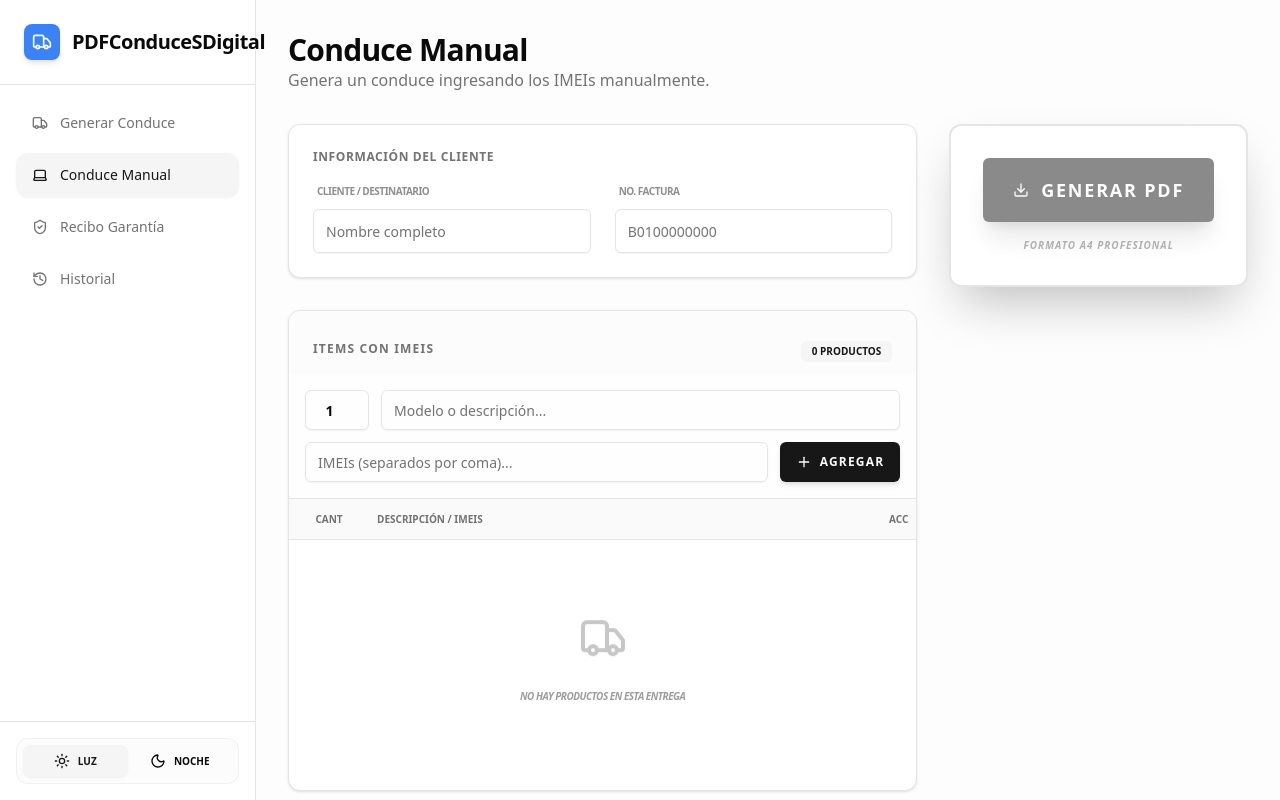
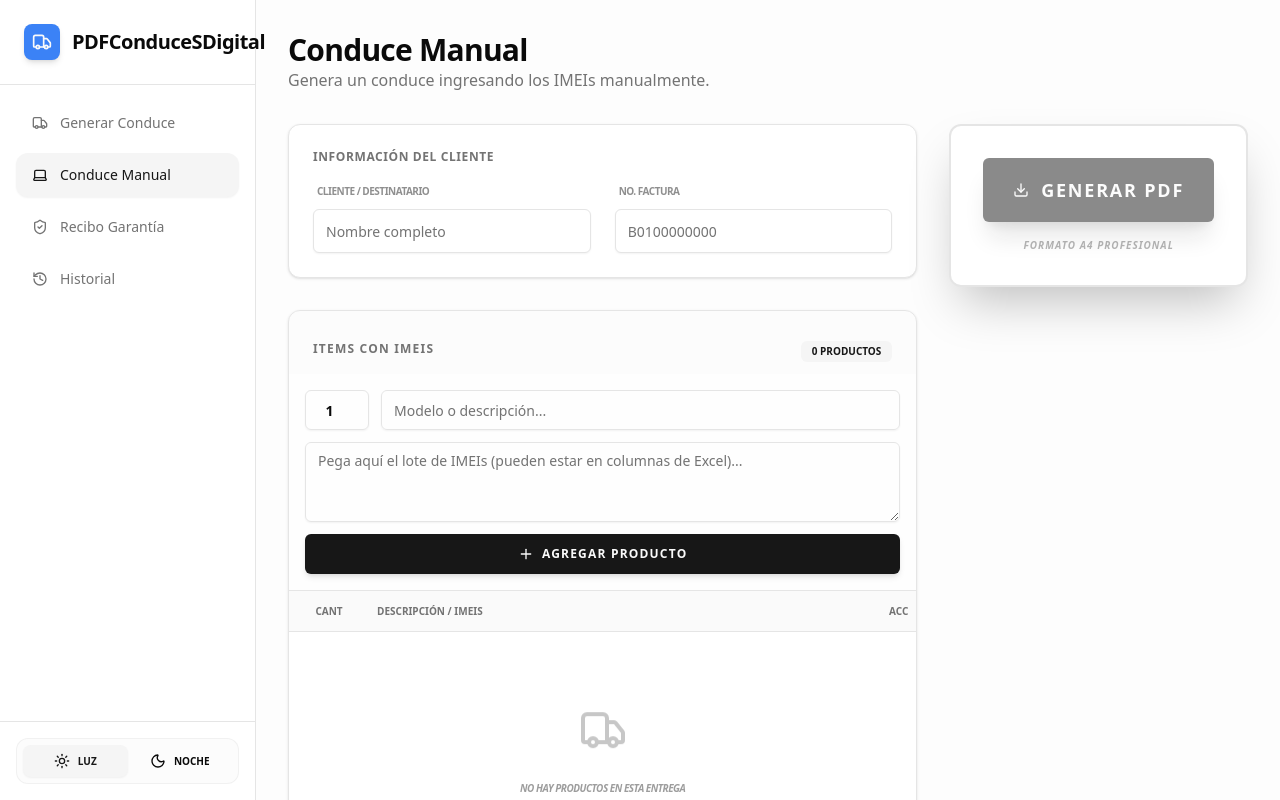
Before and after one commit to MicaelCedano/PDFConduceSDigital, a Next.js app: page / in a window 1280 px wide. Both pictures are taken after a click on the button "Conduce Manual". Built offline with nearby package versions, Linux system fonts and the light colour scheme; what module would draw is missing.

Commit message:
feat: permitir pegar lotes de IMEIs desde hojas de cálculo en conduce manual

```diff
--- a/src/app/page.tsx
+++ b/src/app/page.tsx
@@ -14,6 +14,7 @@ import { Table, TableBody, TableCell, TableHead, TableHeader, TableRow } from "@
 import { Dialog, DialogContent, DialogHeader, DialogTitle, DialogTrigger, DialogFooter } from "@/components/ui/dialog";
 import { Badge } from "@/components/ui/badge";
 import { Separator } from "@/components/ui/separator";
+import { Textarea } from "@/components/ui/textarea";
 import { cn } from "@/lib/utils";
 
 interface HistoryEntry {
@@ -201,7 +202,17 @@ export default function Home() {
     // --- ACTIONS (CONDUCE MANUAL) ---
     const addMItem = () => {
         if (!newMItem.model.trim()) return;
-        setMItems([...mItems, newMItem]);
+
+        // Limpiar IMEIs: reemplazar saltos de línea y tabulaciones por comas
+        const cleanedImeis = newMItem.imeis
+            .toString()
+            .replace(/[\n\r\t]+/g, ',')
+            .split(',')
+            .map(i => i.trim())
+            .filter(i => i)
+            .join(', ');
+
+        setMItems([...mItems, { ...newMItem, imeis: cleanedImeis }]);
         setNewMItem({ cant: 1, model: '', imeis: '' });
     };
     const removeMItem = (idx: number) => setMItems(mItems.filter((_, i) => i !== idx));
@@ -211,8 +222,16 @@ export default function Home() {
     };
     const saveEditedMItem = () => {
         if (editingMItemIndex !== null && editingMItemValue) {
+            const cleanedImeis = editingMItemValue.imeis
+                .toString()
+                .replace(/[\n\r\t]+/g, ',')
+                .split(',')
+                .map(i => i.trim())
+                .filter(i => i)
+                .join(', ');
+
             const updated = [...mItems];
-            updated[editingMItemIndex] = editingMItemValue;
+            updated[editingMItemIndex] = { ...editingMItemValue, imeis: cleanedImeis };
             setMItems(updated);
             setEditingMItemIndex(null);
             setEditingMItemValue(null);
@@ -994,10 +1013,10 @@ export default function Home() {
                                                 <Input suppressHydrationWarning={true} type="number" min="1" value={newMItem.cant} onChange={e => setNewMItem({ ...newMItem, cant: parseInt(e.target.value) })} className="w-full md:w-16 h-10 text-center font-bold" />
                                                 <Input suppressHydrationWarning={true} type="text" value={newMItem.model} onChange={e => setNewMItem({ ...newMItem, model: e.target.value })} className="flex-1 h-10 font-medium" placeholder="Modelo o descripción..." />
                                             </div>
-                                            <div className="flex flex-col md:flex-row gap-3">
-                                                <Input suppressHydrationWarning={true} type="text" value={newMItem.imeis} onChange={e => setNewMItem({ ...newMItem, imeis: e.target.value })} onKeyDown={(e) => e.key === 'Enter' && addMItem()} className="flex-1 h-10 font-medium" placeholder="IMEIs (separados por coma)..." />
-                                                <Button onClick={addMItem} className="gap-2 font-bold uppercase tracking-widest text-xs h-10 shadow-md">
-                                                    <Plus size={16} /> Agregar
+                                            <div className="flex flex-col gap-3">
+                                                <Textarea suppressHydrationWarning={true} value={newMItem.imeis} onChange={e => setNewMItem({ ...newMItem, imeis: e.target.value })} className="flex-1 min-h-[80px] font-medium" placeholder="Pega aquí el lote de IMEIs (pueden estar en columnas de Excel)..." />
+                                                <Button onClick={addMItem} className="w-full h-10 gap-2 font-bold uppercase tracking-widest text-xs shadow-md">
+                                                    <Plus size={16} /> Agregar Producto
                                                 </Button>
                                             </div>
                                         </div>
@@ -1051,10 +1070,10 @@ export default function Home() {
                                                                                 </div>
                                                                                 <div className="grid gap-2">
                                                                                     <label className="text-[10px] font-black uppercase tracking-widest text-muted-foreground/70">IMEIs</label>
-                                                                                    <Input
+                                                                                    <Textarea
                                                                                         value={editingMItemValue?.imeis || ''}
                                                                                         onChange={(e) => setEditingMItemValue(prev => prev ? { ...prev, imeis: e.target.value } : null)}
-                                                                                        className="font-medium"
+                                                                                        className="font-medium min-h-[100px]"
                                                                                     />
                                                                                 </div>
                                                                             </div>
--- /dev/null
+++ b/src/components/ui/textarea.tsx
@@ -0,0 +1,20 @@
+import * as React from "react"
+import { cn } from "@/lib/utils"
+
+const Textarea = React.forwardRef<HTMLTextAreaElement, React.ComponentProps<"textarea">>(
+    ({ className, ...props }, ref) => {
+        return (
+            <textarea
+                className={cn(
+                    "flex min-h-[60px] w-full rounded-md border border-input bg-transparent px-3 py-2 text-base shadow-sm placeholder:text-muted-foreground focus-visible:outline-none focus-visible:ring-1 focus-visible:ring-ring disabled:cursor-not-allowed disabled:opacity-50 md:text-sm",
+                    className
+                )}
+                ref={ref}
+                {...props}
+            />
+        )
+    }
+)
+Textarea.displayName = "Textarea"
+
+export { Textarea }
```
